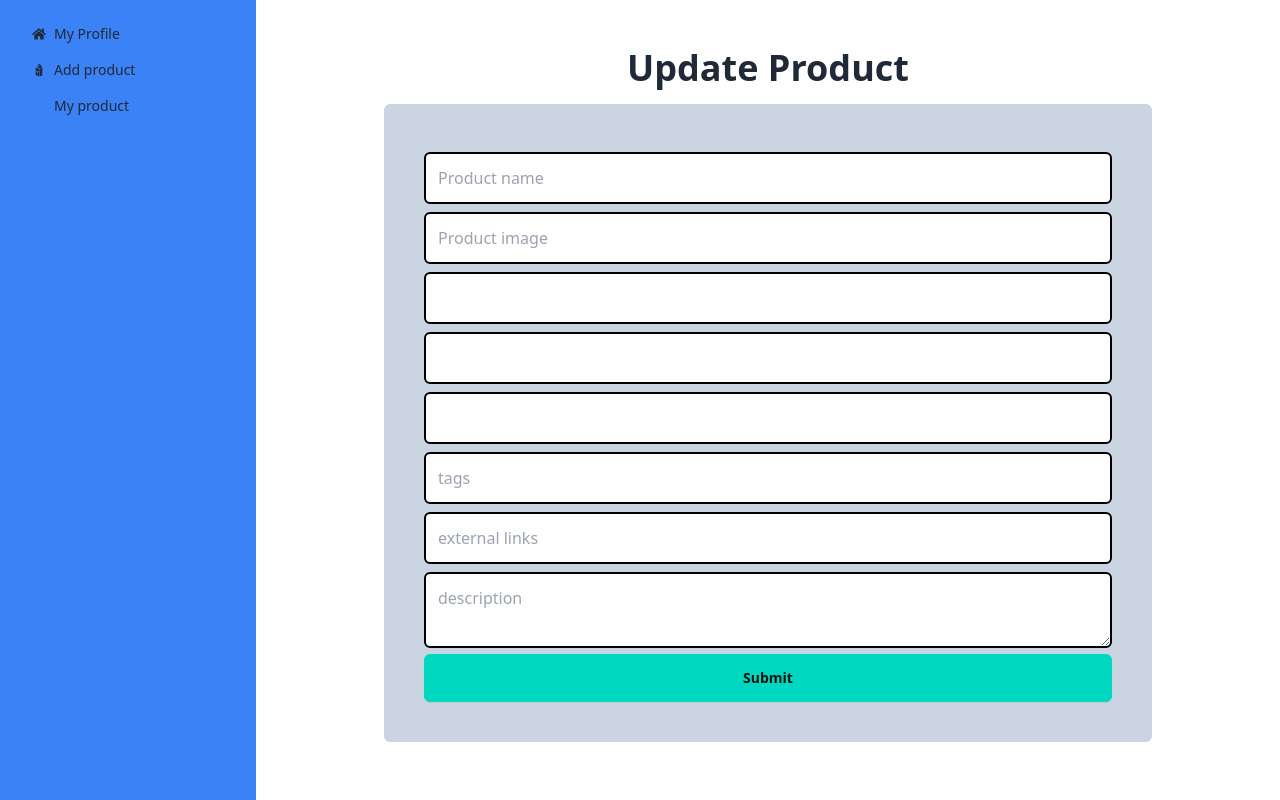
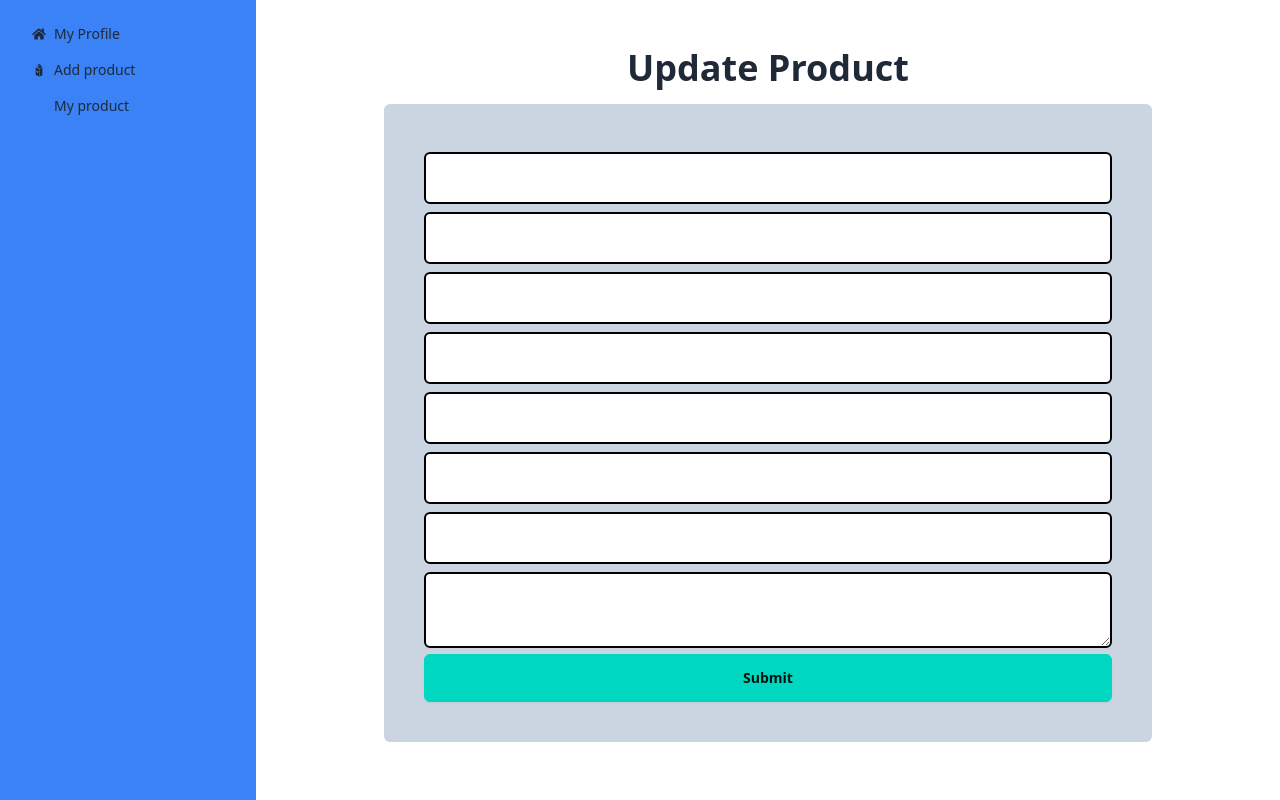
Before and after one commit to mrsaiful778/Tech-Verse-Client-Site, a React (Vite) app: page /dashboard/update/1 in a window 1280 px wide. Built offline with nearby package versions, Linux system fonts and the light colour scheme; no server answers; some icons are missing.

Commit message:
update Product complete

```diff
--- a/src/Pages/MyProduct/MyProduct.jsx
+++ b/src/Pages/MyProduct/MyProduct.jsx
@@ -25,7 +25,7 @@ const MyProduct = () => {
 
 
 
-    const handleDelet = id => {
+    const handleDelete = id => {
         myAxios.delete(`/tranding/${id}`)
         .then(res => {
             if(res.data.deletedCount > 0 ){
@@ -79,7 +79,7 @@ const MyProduct = () => {
                                 <th>
 
                                     <button
-                                        onClick={() => handleDelet (item._id)}
+                                        onClick={() => handleDelete (item._id)}
 
                                         className="btn btn-outline btn-sm"> <MdOutlineDeleteForever></MdOutlineDeleteForever>  Delete</button>
                                 </th>
--- a/src/Pages/MyProduct/UpdateProduct.jsx
+++ b/src/Pages/MyProduct/UpdateProduct.jsx
@@ -1,17 +1,50 @@
 import { useContext } from "react";
 import { useParams } from "react-router-dom";
 import { AuthContext } from "../../AuthProvider/AuthProvider";
+import { useState } from "react";
+import { useEffect } from "react";
+import useAxiosPublic from "../../Hook/useAxiosPublic";
+import Swal from "sweetalert2";
 
 
 const UpdateProduct = () => {
-    const {user} = useContext(AuthContext);
-
-
-    const {id} = useParams()
+    const { user } = useContext(AuthContext);
+    const [details, setDetails] = useState({})
+    const myAxios = useAxiosPublic()
+    const { id } = useParams()
+    useEffect(() => {
+        myAxios.get('/tranding')
+        .then(res => {
+            const allData = res?.data;
+            const findData = allData.find(item => item._id == id )
+            setDetails(findData)
+        })
+    }, [myAxios, id])
 
     const updatedProducts = e => {
         e.preventDefault();
-
+        const form = e.target;
+        const productName = form.productName.value;
+        const productImage = form.productImage.value;
+        const ownerName = form.ownerName.value;
+        const ownerImage = form.ownerImage.value;
+        const ownerEmail = form.ownerEmail.value;
+        const tags = form.tags.value;
+        const externallinks = form.externallinks.value;
+        const description = form.description.value;
+        const UpdateProductDetails = { productName, productImage, ownerName, ownerEmail, ownerImage, tags, externallinks, description }
+        myAxios.patch(`/productUpdate/${details?._id}`, UpdateProductDetails)
+        .then(res => {
+            if(res.data.modifiedCount > 0 ){
+                Swal.fire({
+                    position: "top-end",
+                    icon: "success",
+                    title: "product  update successfully",
+                    showConfirmButton: false,
+                    timer: 1500
+                  });
+            }
+        })
     }
 
 
@@ -23,20 +56,20 @@ const UpdateProduct = () => {
                 <h2 className="text-4xl font-semibold text-center py-2">Update Product</h2>
                 <form onSubmit={updatedProducts} className="bg-slate-300 max-w-screen-md mx-auto p-10 rounded-md">
 
-                <input className="p-3 mt-2 py-3 border-2 border-black w-full rounded-md" placeholder="Product name" type="text" name="productName" required /> <br />
+                    <input className="p-3 mt-2 py-3 border-2 border-black w-full rounded-md" defaultValue={details?.productName} type="text" name="productName" /> <br />
 
 
-                <input className="p-3 mt-2 py-3 border-2 border-black w-full rounded-md " placeholder="Product image" type="text" name="productImage" required/> <br />
+                    <input className="p-3 mt-2 py-3 border-2 border-black w-full rounded-md " type="text" name="productImage" defaultValue={details?.productImage} /> <br />
 
                     <input className="p-3 mt-2 py-3 border-2 border-black w-full rounded-md " defaultValue={user?.displayName} readOnly type="text" name="ownerName" /> <br />
                     <input className="p-3 mt-2 py-3 border-2 border-black w-full rounded-md " defaultValue={user?.photoURL} readOnly type="text" name="ownerImage" /> <br />
                     <input className="p-3 mt-2 py-3 border-2 border-black w-full rounded-md " defaultValue={user?.email} readOnly type="text" name="ownerEmail" /> <br />
 
-                <input className="p-3 mt-2 py-3 border-2 border-black w-full rounded-md" placeholder="tags" type="text" name="tags" />
+                    <input className="p-3 mt-2 py-3 border-2 border-black w-full rounded-md" defaultValue={details?.tags} type="text" name="tags" />
 
-                <input  className="p-3 mt-2 py-3 border-2 border-black w-full rounded-md" type="text" name="externallinks" placeholder="external links" />
+                    <input className="p-3 mt-2 py-3 border-2 border-black w-full rounded-md" type="text" name="externallinks" defaultValue={details?.externallinks} />
 
-                <textarea className="p-3 mt-2 py-3 border-2 border-black w-full rounded-md" name="description" id="" cols="30" placeholder="description" required ></textarea>
+                    <textarea className="p-3 mt-2 py-3 border-2 border-black w-full rounded-md" name="description" id="" cols="30" defaultValue={details?.description}></textarea>
 
                     <input className="btn btn-accent w-full rounded-md space-y-2" type="submit" value="Submit" />
                 </form>
```
Also changed, not shown: 1 other file (tests, documents, lock files or other folders). Lines whose indentation alone changed are shown as unchanged.
